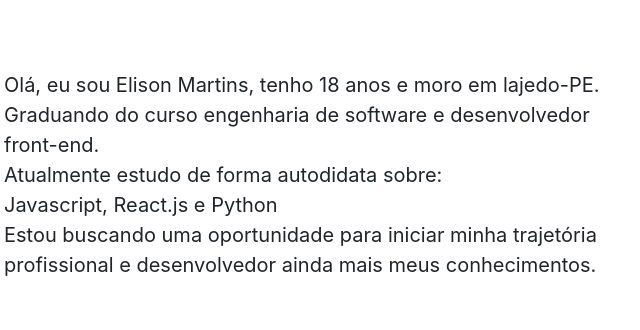
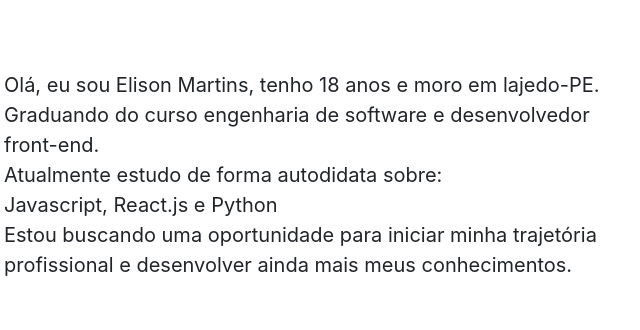
Before and after one commit to ElisonMartins/ElisonMartins.github.io, a plain HTML site: page index.html in a window 1280 px wide. Shown: the part 632-962 px from the top of the page, 511-1151 px from the left. Drawn offline with nearby package versions, Linux system fonts and the light colour scheme.

Commit message:
Update index.html

```diff
--- a/index.html
+++ b/index.html
@@ -69,7 +69,7 @@
             React.js e
             Python
             <br/>
-            Estou buscando uma oportunidade para iniciar minha trajetória profissional e desenvolvedor ainda mais meus conhecimentos.
+            Estou buscando uma oportunidade para iniciar minha trajetória profissional e desenvolver ainda mais meus conhecimentos.
         </p>
         <img src='imgs/avatar.png' id='eu' alt="Avatar me representando"></img>
     </div>
```
